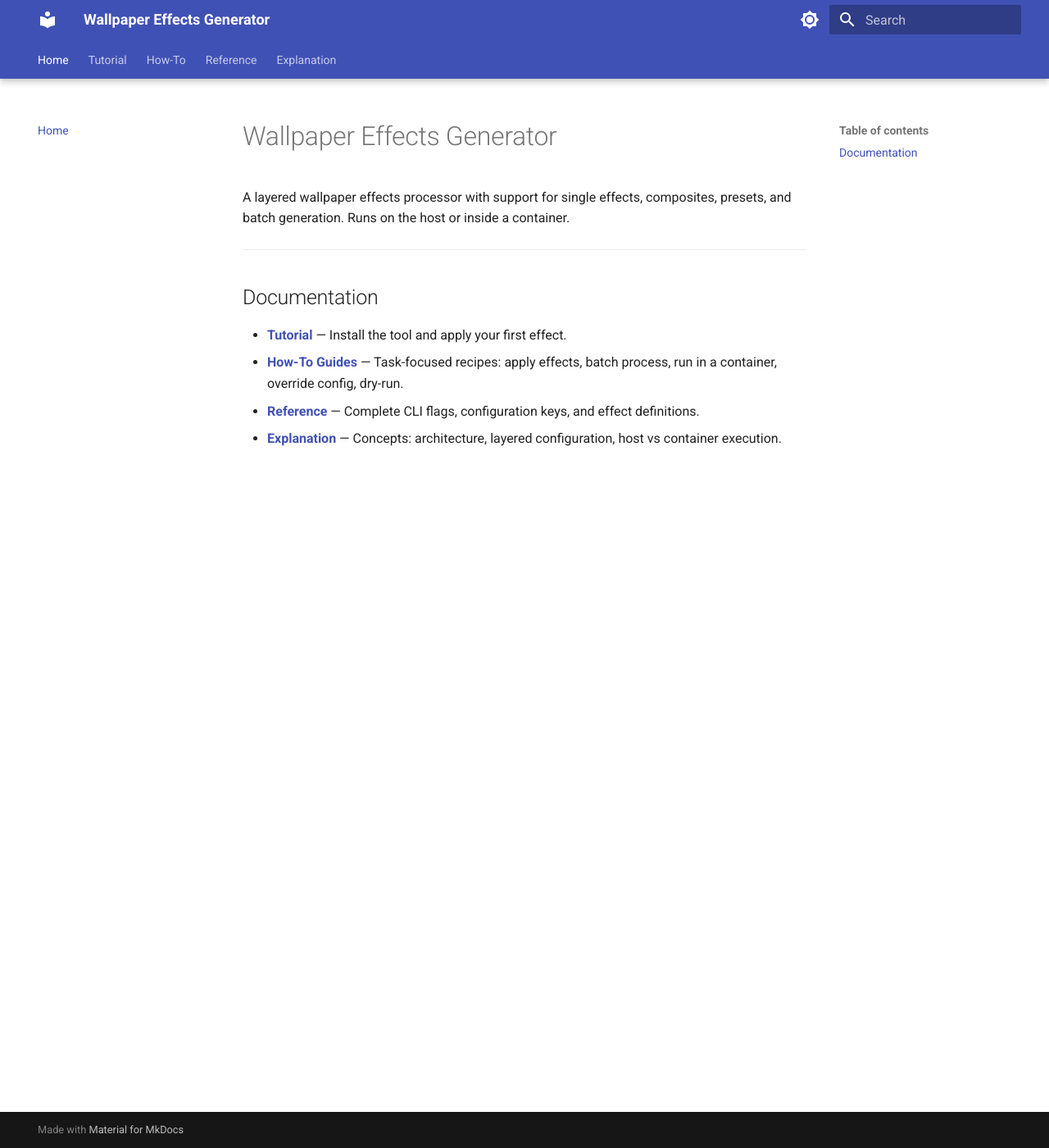
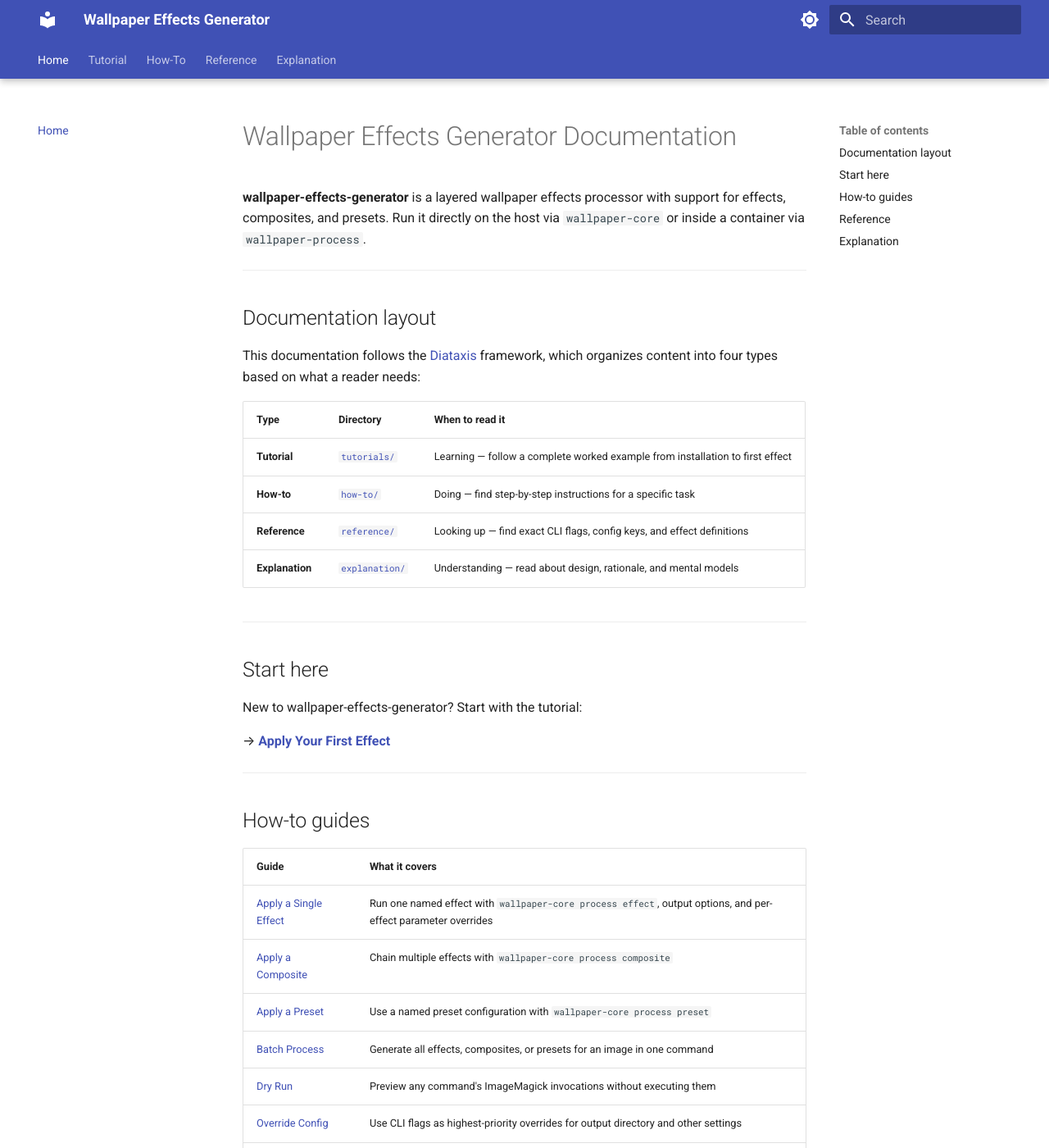
Before and after one commit to RandomGenericUsername/wallpaper-effects-generator, an MkDocs documentation site: the page built from docs/index.md, in a window 1280 px wide and 1400 px high. Shown: the whole window at 82% size. Built offline with MkDocs 1.6.1 and Material for MkDocs 9.7.7, drawn with Linux system fonts in a browser that asks for light colours; some of the changed text lies outside the part shown.

Commit message:
docs: rewrite index.md to match color-scheme-generator structure
Adopts the Diataxis-aware index layout used by the sibling project:
documentation layout table, Start here arrow link, and per-quadrant
tables (How-to, Reference, Explanation) with one-line descriptions
derived from each page's opening paragraph.

Co-Authored-By: Claude Sonnet 4.6 <noreply@anthropic.com>

```diff
--- a/docs/index.md
+++ b/docs/index.md
@@ -1,12 +1,64 @@
-# Wallpaper Effects Generator
+# Wallpaper Effects Generator Documentation
 
-A layered wallpaper effects processor with support for single effects, composites, presets, and batch generation. Runs on the host or inside a container.
+**wallpaper-effects-generator** is a layered wallpaper effects processor with support
+for effects, composites, and presets. Run it directly on the host via `wallpaper-core`
+or inside a container via `wallpaper-process`.
 
 ---
 
-## Documentation
+## Documentation layout
 
-- **[Tutorial](tutorials/getting-started.md)** — Install the tool and apply your first effect.
-- **[How-To Guides](how-to/apply-single-effect.md)** — Task-focused recipes: apply effects, batch process, run in a container, override config, dry-run.
-- **[Reference](reference/cli-core.md)** — Complete CLI flags, configuration keys, and effect definitions.
-- **[Explanation](explanation/architecture.md)** — Concepts: architecture, layered configuration, host vs container execution.
+This documentation follows the [Diataxis](https://diataxis.fr) framework, which
+organizes content into four types based on what a reader needs:
+
+| Type | Directory | When to read it |
+|------|-----------|-----------------|
+| **Tutorial** | [`tutorials/`](tutorials/getting-started.md) | Learning — follow a complete worked example from installation to first effect |
+| **How-to** | [`how-to/`](how-to/apply-single-effect.md) | Doing — find step-by-step instructions for a specific task |
+| **Reference** | [`reference/`](reference/cli-core.md) | Looking up — find exact CLI flags, config keys, and effect definitions |
+| **Explanation** | [`explanation/`](explanation/architecture.md) | Understanding — read about design, rationale, and mental models |
+
+---
+
+## Start here
+
+New to wallpaper-effects-generator? Start with the tutorial:
+
+→ **[Apply Your First Effect](tutorials/getting-started.md)**
+
+---
+
+## How-to guides
+
+| Guide | What it covers |
+|-------|----------------|
+| [Apply a Single Effect](how-to/apply-single-effect.md) | Run one named effect with `wallpaper-core process effect`, output options, and per-effect parameter overrides |
+| [Apply a Composite](how-to/apply-composite.md) | Chain multiple effects with `wallpaper-core process composite` |
+| [Apply a Preset](how-to/apply-preset.md) | Use a named preset configuration with `wallpaper-core process preset` |
+| [Batch Process](how-to/batch-process.md) | Generate all effects, composites, or presets for an image in one command |
+| [Dry Run](how-to/dry-run.md) | Preview any command's ImageMagick invocations without executing them |
+| [Override Config](how-to/override-config.md) | Use CLI flags as highest-priority overrides for output directory and other settings |
+| [Run in Container](how-to/run-in-container.md) | Execute effects inside Docker or Podman without installing ImageMagick on the host |
+| [Install the Container](how-to/install-container.md) | Build or remove the `wallpaper-effects:latest` container image |
+
+---
+
+## Reference
+
+| Reference | What it covers |
+|-----------|----------------|
+| [wallpaper-core CLI](reference/cli-core.md) | All commands, flags, and exit codes for the host-side effects CLI |
+| [wallpaper-process CLI](reference/cli-orchestrator.md) | All commands, flags, and exit codes for the container-orchestration CLI |
+| [Configuration](reference/config.md) | All config keys, defaults, file locations, and four-layer precedence |
+| [Effects](reference/effects.md) | Built-in effects, composites, and presets; user override mechanism |
+
+---
+
+## Explanation
+
+| Article | What it covers |
+|---------|----------------|
+| [Architecture](explanation/architecture.md) | Monorepo layout, the four packages, and how they interact |
+| [Layered Configuration](explanation/layered-config.md) | How four config layers compose and why they are ordered as they are |
+| [Host vs Container](explanation/host-vs-container.md) | When to use `wallpaper-core` directly versus `wallpaper-process` with a container |
+| [Contributing](explanation/contributing.md) | Development setup, tooling, and workflow for contributors |
```
